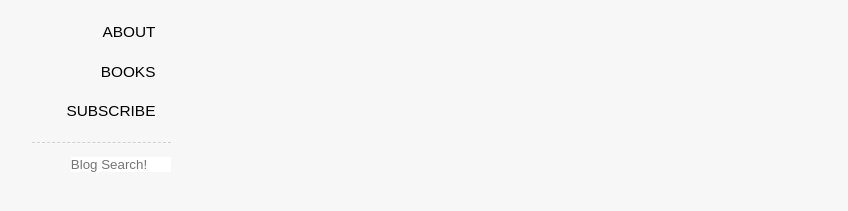
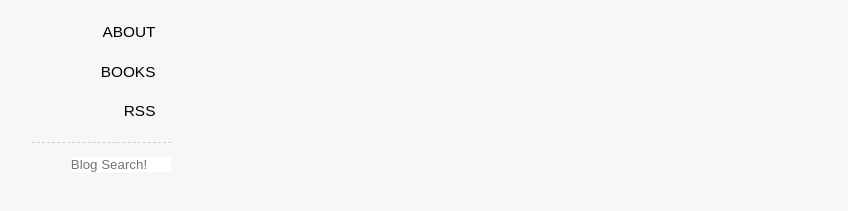
Before and after one commit to hopehook/HopeHook.com, a Jekyll site: the page built from index.html, in a window 1280 px wide. Shown: the part 254-465 px from the top of the page, without its empty margins (123-971 px from the left). Built offline with Jekyll 4.4.1, drawn with Linux system fonts in a browser that asks for light colours; some web fonts are replaced; Markdown is read by kramdown in place of the engine named in the settings; the list of posts is cut into pages by our own code; comment, search, counter and statistics services are not loaded.

Commit message:
Update default.html

```diff
--- a/_layouts/default.html
+++ b/_layouts/default.html
@@ -15,19 +15,14 @@
 		<meta http-equiv="refresh" content="5; url=/">
 	{% endif %}
   </head>
-
-
   <script>
 	  (function(i,s,o,g,r,a,m){i['GoogleAnalyticsObject']=r;i[r]=i[r]||function(){
 	  (i[r].q=i[r].q||[]).push(arguments)},i[r].l=1*new Date();a=s.createElement(o),
 	  m=s.getElementsByTagName(o)[0];a.async=1;a.src=g;m.parentNode.insertBefore(a,m)
 	  })(window,document,'script','//www.google-analytics.com/analytics.js','ga');
-
 	  ga('create', 'UA-50164165-1', 'hopehook.com');
 	  ga('send', 'pageview');
-
   </script>
-
 
   <!--a script to set the timer-->
   <script type="text/javascript">
@@ -70,8 +65,8 @@
         <span><a title="友情链接" class="" href="/links/">LINKS</a></span>
         <span><a title="留言版" class="" href="/guestbook/">GUESTBOOK</a></span>
         <span><a title="关于作者" class="" href="/about/">ABOUT</a></span>
-		<span><a title="梦想实验室" class="" href="/laboratory/" target="_blank">Books</a></span>
-        <span><a title="RSS订阅" class="" href="/feed/" target="_blank">SUBSCRIBE</a></span>
+	<span><a title="私人图书馆" class="" href="/laboratory/" target="_blank">BOOKS</a></span>
+        <span><a title="RSS订阅" class="" href="/feed/" target="_blank">RSS</a></span>
         <hr>
 		<span>
           <form>
```
Lines whose indentation alone changed are shown as unchanged.
